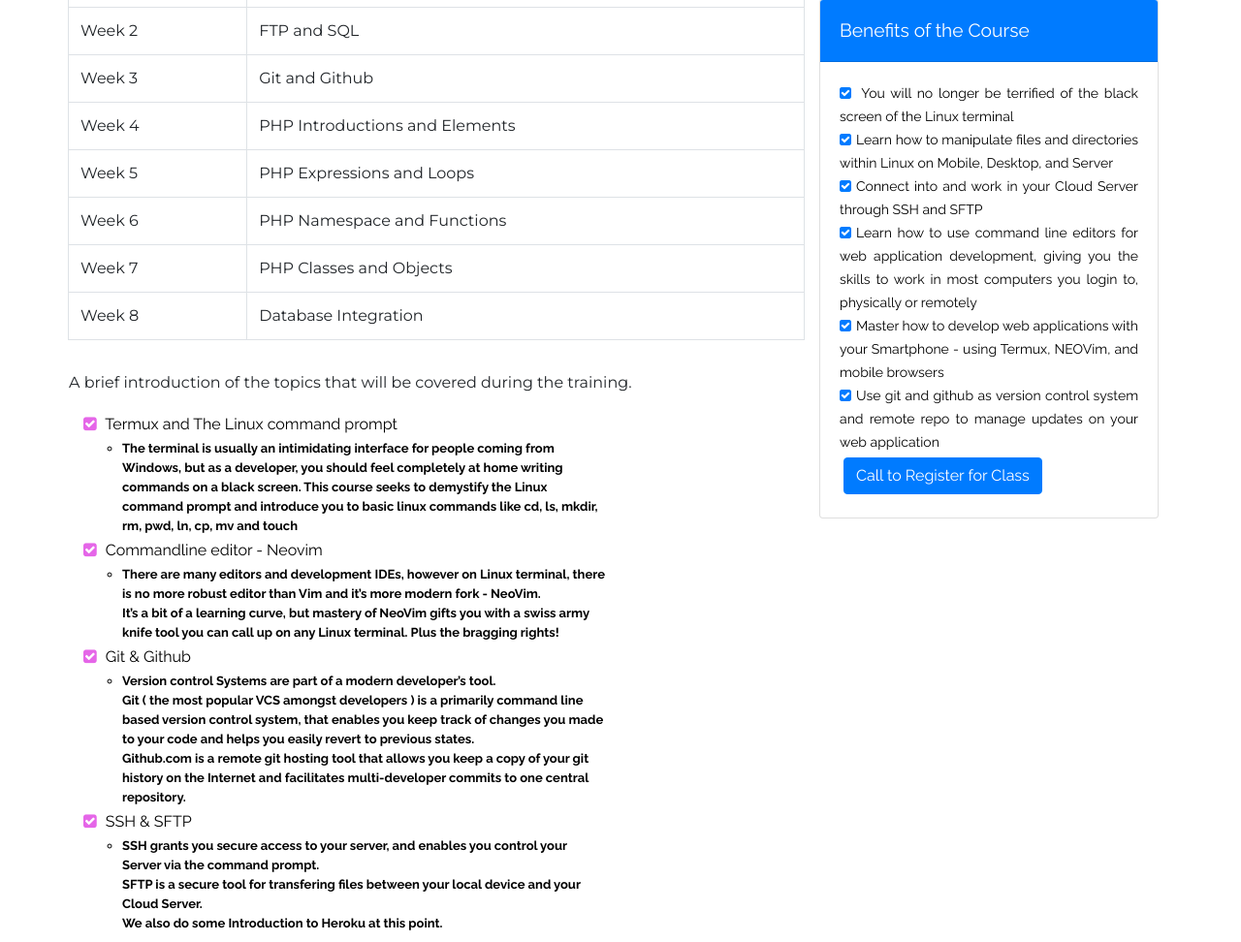
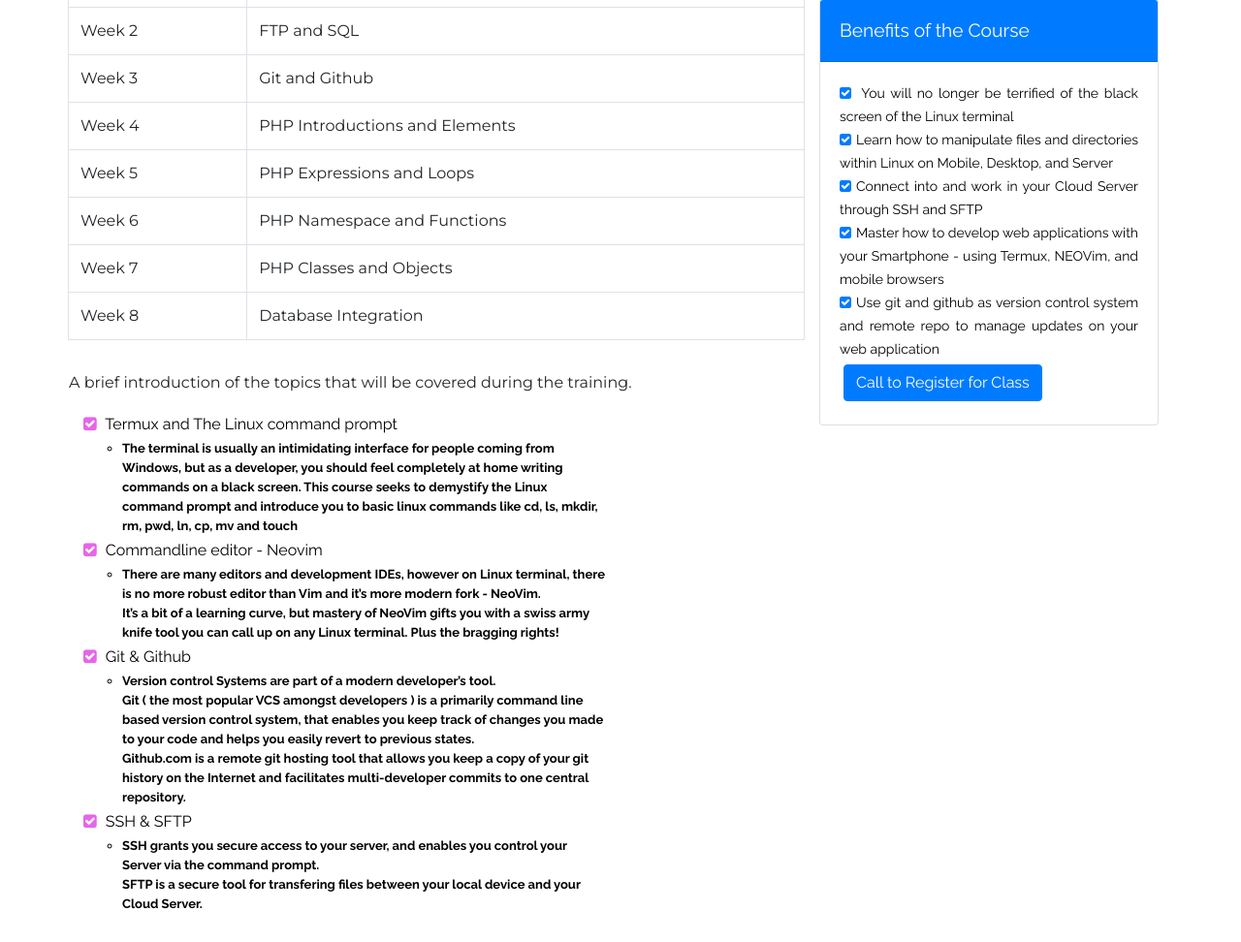
Before and after one commit to themobileprof/themobileprof, a PHP site: page /php-course.php in a window 1280 px wide. Shown: the part 470-1442 px from the top of the page at 97% size. Run offline with PHP 8.4, Linux system fonts and the light colour scheme.

Commit message:
final edits

```diff
--- a/php-course.php
+++ b/php-course.php
@@ -85,7 +85,7 @@
         <li class="breadcrumb-item">
           <a href="training.html">Backend Courses</a>
         </li>
-        <li class="breadcrumb-item active">PHP</li>
+        <li class="breadcrumb-item active">Backend with PHP</li>
       </ol>
 
       <!-- Portfolio Item Row -->
@@ -157,8 +157,7 @@ Github.com is a remote git hosting tool that allows you keep a copy of your git
                   <li><i class="fa fa-check-square"></i> SSH & SFTP
 			  <ul>
 				  <li>SSH grants you secure access to your server, and enables you control your Server via the command prompt. <br>
-					  SFTP is a secure tool for transfering files between your local device and your Cloud Server. <br>
-					  We also do some Introduction to Heroku at this point.
+					  SFTP is a secure tool for transfering files between your local device and your Cloud Server.
 </li>
 			  </ul>
 		  </li>
@@ -176,7 +175,7 @@ Github.com is a remote git hosting tool that allows you keep a copy of your git
 
           <div id="details" class="row mt-4 mb-4">
             <div class="bg-primary col-md-12 text-white pt-3 mb-3 rounded-top">
-              <h3 class="text-light">Free Classes</h3>
+              <h3 class="text-light">February to March Free Classes</h3>
             </div>
             <div class="col-md-7">
               <div>
@@ -212,7 +211,7 @@ Github.com is a remote git hosting tool that allows you keep a copy of your git
 	<div class="card-body">
 	<h5 class="card-title"><strong>Cloud Service in partnership with Seonigeria.com</strong></h5>
                 <p class="card-text">
-The student cloud accounts will be used to save all the projects and assignments taken during the two (2) months in the class and other projects that the students will continue to handle  inthe future. <br> <strong>One(1) year managed cloud hosting for N54,000/Annum.</strong></p>
+The student cloud accounts will be used to save all the projects and assignments taken during the two (2) months in the class and other projects that the students will continue to handle  in the future. <br> <strong>One(1) year managed cloud hosting for N54,000/Annum.</strong></p>
 		<a class="btn btn-success" "m-1" href="#">Purchase Now and Save N18,000</a>
 <p>Or</p>
 		<a class="btn btn-success" "m-1" href="#"> Pay N18,000 quarterly
@@ -246,7 +245,6 @@ The student cloud accounts will be used to save all the projects and assignments
 You will no longer be terrified of the black screen of the Linux terminal</div>
               <div><i class="fa fa-check-square text-primary"></i>Learn how to manipulate files and directories within Linux on Mobile, Desktop, and Server</div>
               <div><i class="fa fa-check-square text-primary"></i>Connect into and work in your Cloud Server through SSH and SFTP</div>
-              <div><i class="fa fa-check-square text-primary"></i>Learn how to use command line editors for web application development, giving you the skills to work in most computers you login to, physically or remotely</div>
               <div><i class="fa fa-check-square text-primary"></i>Master how to develop web applications with your Smartphone - using Termux, NEOVim, and mobile browsers</div>
               <div><i class="fa fa-check-square text-primary"></i>Use git and github as version control system and remote repo to manage updates on your web application</div>
 		<div>
```
